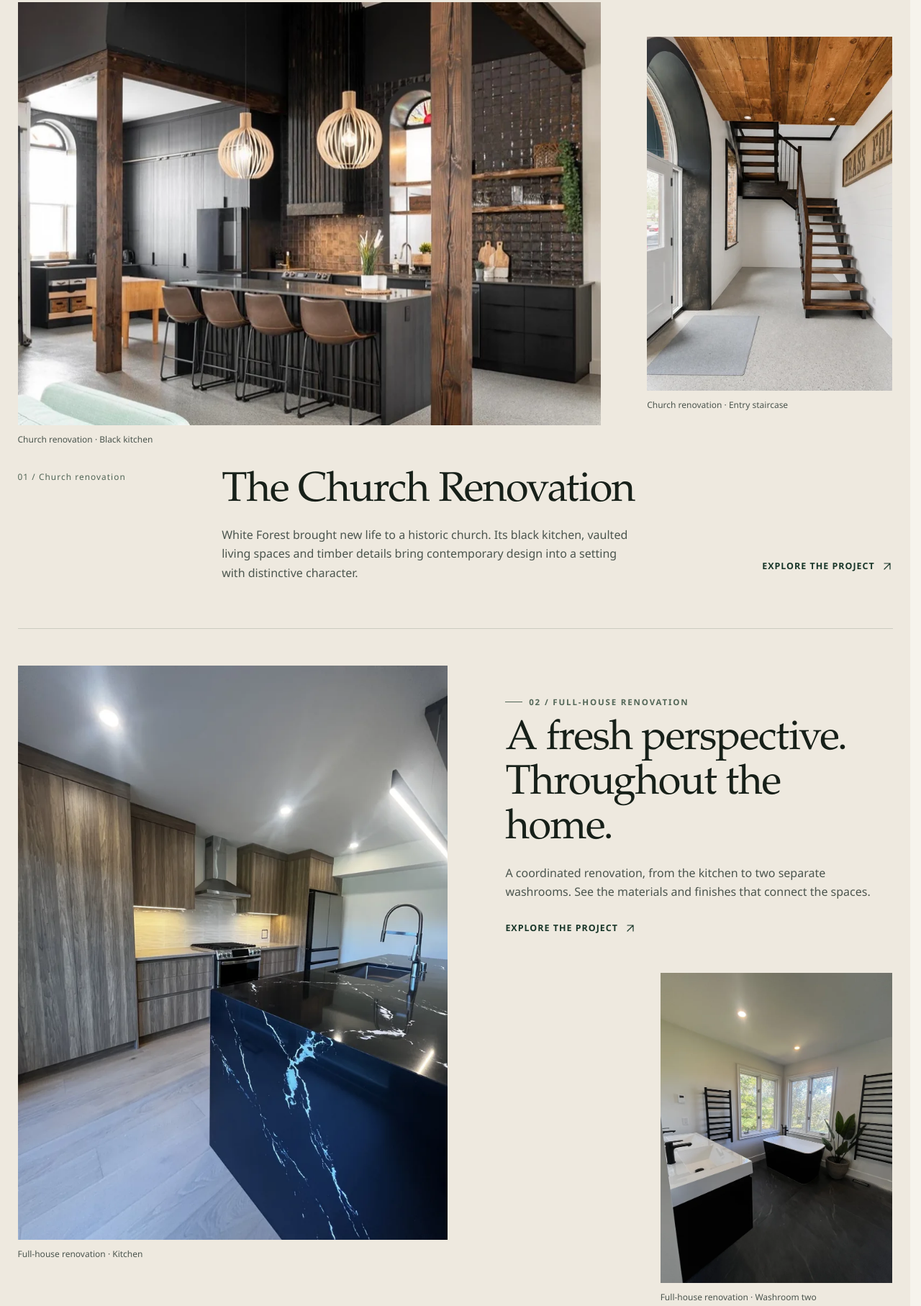
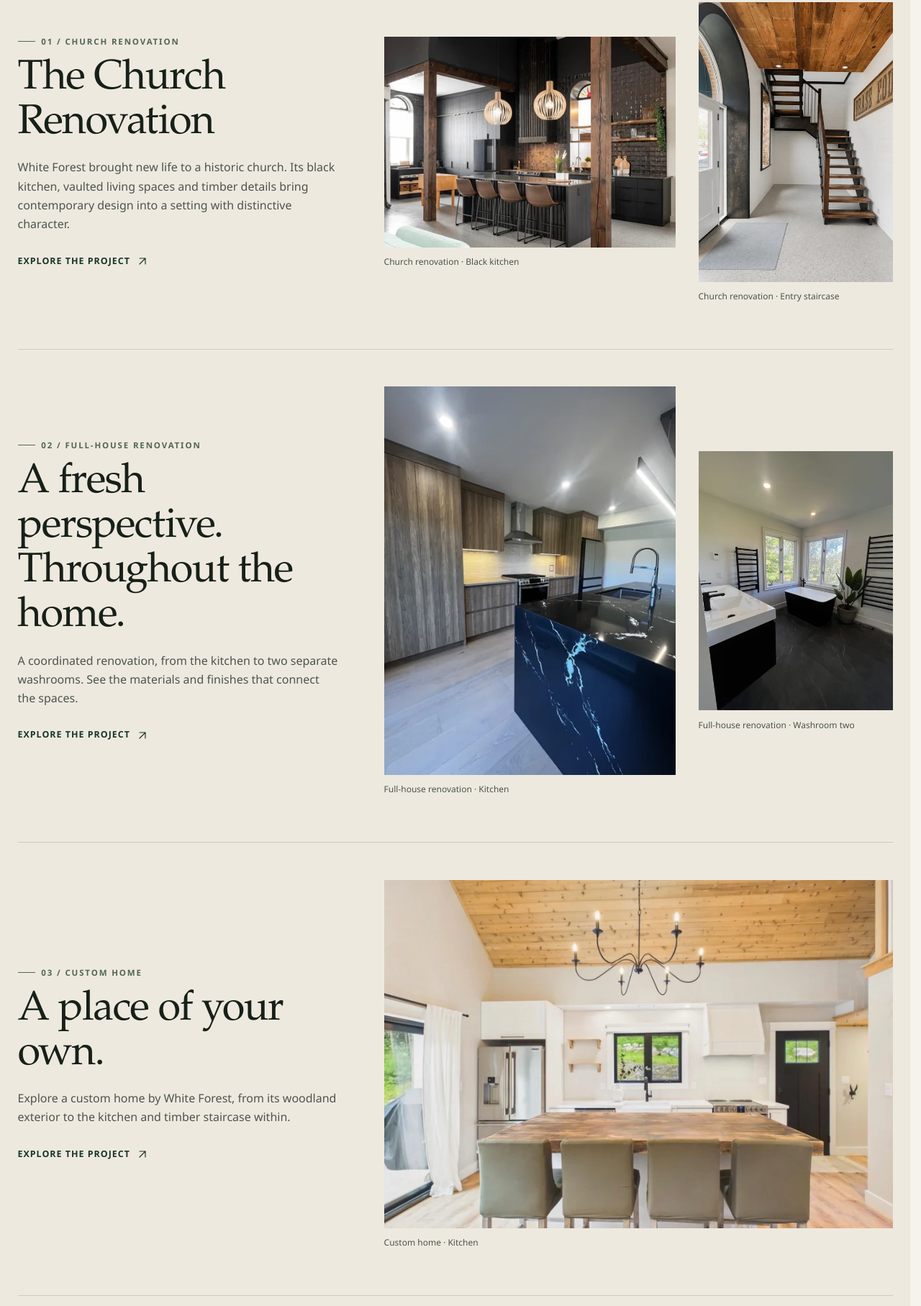
Before and after one commit to StefanSaladino/White-Forest-Homes, a website: page index.html in a window 1280 px wide. Shown: the part 2832-4647 px from the top of the page at 72% size. Drawn offline with Linux system fonts and the light colour scheme.

Commit message:
Use a consistent text-first sequence for homepage featured work

```diff
--- a/404.html
+++ b/404.html
@@ -15,7 +15,7 @@
   <!-- Role-based CSS: order preserves the original cascade exactly. -->
   <link rel="stylesheet" href="assets/css/src/tokens.css?v=3">
   <link rel="stylesheet" href="assets/css/src/base/foundations.css?v=3">
-  <link rel="stylesheet" href="assets/css/src/base/global.css?v=3">
+  <link rel="stylesheet" href="assets/css/src/base/global.css?v=4">
   <link rel="stylesheet" href="assets/css/src/components/navigation.css?v=6">
   <link rel="stylesheet" href="assets/css/src/components/heroes.css?v=3">
   <link rel="stylesheet" href="assets/css/src/pages/home.css?v=3">
@@ -28,7 +28,7 @@
   <link rel="stylesheet" href="assets/css/src/pages/utility-pages.css?v=3">
   <link rel="stylesheet" href="assets/css/src/components/animations.css?v=4">
   <link rel="stylesheet" href="assets/css/src/responsive/tablet.css?v=3">
-  <link rel="stylesheet" href="assets/css/src/responsive/desktop.css?v=3">
+  <link rel="stylesheet" href="assets/css/src/responsive/desktop.css?v=4">
   <meta property="og:type" content="website">
   <meta property="og:locale" content="en_CA">
   <meta property="og:site_name" content="White Forest Homes &amp; Renovations">
@@ -51,8 +51,8 @@
   <script defer src="assets/js/tracking-config.v2.js"></script>
   <script defer src="assets/js/consent.v2.js?v=3"></script>
   <script defer src="assets/js/script.v2.js?v=4"></script>
-  <link rel="stylesheet" href="assets/css/src/pages/real-work.css?v=7">
-  <link rel="stylesheet" href="assets/css/src/pages/editorial-review.css?v=2">
+  <link rel="stylesheet" href="assets/css/src/pages/real-work.css?v=8">
+  <link rel="stylesheet" href="assets/css/src/pages/editorial-review.css?v=3">
 </head>
 <body>
 <a class="skip-link" href="#main-content">Skip to main content</a>
--- a/assets/css/src/pages/editorial-review.css
+++ b/assets/css/src/pages/editorial-review.css
@@ -33,15 +33,10 @@
 .work-heading { margin-bottom: clamp(3rem, 6vw, 5rem); }
 .work-heading > div:last-child { align-self: end; max-width: 36rem; color: var(--ink-soft); }
 .featured-story + .featured-story { margin-top: clamp(2.5rem, 5vw, 4rem); padding-top: clamp(2rem, 4vw, 3.5rem); border-top: 1px solid var(--line); }
-.featured-composition { display: grid; gap: 2rem; align-items: center; }
-.featured-detail { width: 100%; margin: 0; }
-.featured-caption { display: grid; gap: 1rem; margin-top: 2rem; }
-.featured-caption h3, .featured-renovation-copy h3, .featured-custom-copy h3 { font-size: clamp(2rem, 4.5vw, 3.6rem); margin-bottom: 1rem; }
-.featured-caption p, .featured-renovation-copy > p, .featured-custom-copy p { color: var(--ink-soft); max-width: 36rem; }
-.featured-renovation-lead, .featured-story--custom { display: grid; gap: 2rem 4rem; align-items: start; }
-.featured-renovation-copy { padding-top: 1rem; }
-.featured-inset { width: 100%; margin: 2rem 0 0; }
-.featured-custom-copy { align-self: center; }
+.featured-story { display:grid; gap:2rem; align-items:center; }
+.featured-project-copy h3 { font-size:clamp(2rem, 4.5vw, 3.6rem); margin-bottom:1rem; }
+.featured-project-copy > p { color:var(--ink-soft); max-width:36rem; }
+.featured-project-photos { display:grid; gap:2rem; min-width:0; align-items:center; }
 .home-process-layout { display: grid; gap: 2.5rem 4rem; align-items: center; }
 .home-process h2 { margin-bottom: 1.5rem; }
 .editorial-cta { background: var(--forest); color: var(--white); }
@@ -67,17 +62,14 @@
 .about-work-pair { display: grid; gap: 2rem; margin-top: clamp(2.5rem, 6vw, 5rem); align-items: start; }
 
 @media (min-width: 42rem) {
+  .featured-project-photos--pair { grid-template-columns:minmax(0, 1.5fr) minmax(0, 1fr); }
   .home-intro-copy { padding-inline: max(1.5rem, calc((100vw - var(--container)) / 2)); }
-  .featured-composition { grid-template-columns: minmax(0, 1.8fr) minmax(0, .75fr); gap: 2rem; }
-  .featured-detail { width: 100%; }
-  .featured-caption { grid-template-columns: minmax(0, .35fr) minmax(0, 1fr); }
-  .featured-caption > .text-link { grid-column: 2; }
-  .featured-renovation-lead { grid-template-columns: minmax(0, 1fr) minmax(0, .85fr); gap: 2.5rem; }
-  .featured-inset { width: 80%; margin-left: auto; }
   .about-work-pair { grid-template-columns: minmax(0, 1fr) minmax(0, 1fr); gap: 3rem; }
 }
 
 @media (min-width: 64rem) {
+  .featured-story { grid-template-columns:minmax(0, .85fr) minmax(0, 1.35fr); gap:clamp(3rem, 5vw, 5rem); }
+  .featured-project-photos { gap:clamp(1.25rem, 2.5vw, 2rem); }
   .home-intro { grid-template-columns: minmax(0, .9fr) minmax(0, 1.1fr); }
   .home-intro-copy { padding: 4rem 3rem 4rem max(1.5rem, calc((100vw - var(--container)) / 2)); }
   .home-intro h1 { font-size: clamp(4rem, 6vw, 6.5rem); }
@@ -87,13 +79,6 @@
   .editorial-intro { grid-template-columns: minmax(0, 1fr) minmax(0, 1fr); gap: 5rem; }
   .editorial-service { grid-template-columns: 3.5rem minmax(0, 1fr) minmax(12rem, auto); gap: 1.5rem; padding-block: 2.75rem; }
   .editorial-service > .text-link { grid-column: 3; justify-self: end; margin-top: 0; }
-  .featured-composition { grid-template-columns: minmax(0, 1.9fr) minmax(0, .8fr); gap: 4rem; }
-  .featured-caption { grid-template-columns: minmax(0, .35fr) minmax(0, 1fr) minmax(10rem, auto); gap: 2rem; }
-  .featured-caption > .text-link { grid-column: 3; align-self: end; }
-  .featured-renovation-lead { grid-template-columns: minmax(0, 1fr) minmax(0, .9fr); gap: 5rem; }
-  .featured-renovation-copy { padding-top: 2rem; }
-  .featured-inset { width: 60%; margin-top: 2.5rem; }
-  .featured-story--custom { grid-template-columns: minmax(0, .75fr) minmax(0, 1.25fr); }
   .home-process-layout { grid-template-columns: minmax(0, .85fr) minmax(0, 1fr); gap: 6rem; }
   .process-chapter { grid-template-columns: minmax(0, .85fr) minmax(0, 1fr); gap: 3.5rem; }
   .process-chapter-heading { grid-template-columns: 2.5rem minmax(0, 1fr); gap: 1.5rem; }
--- a/assets/css/styles.v1.css
+++ b/assets/css/styles.v1.css
@@ -2883,15 +2883,10 @@ a,button { touch-action:manipulation; }
 .work-heading { margin-bottom: clamp(3rem, 6vw, 5rem); }
 .work-heading > div:last-child { align-self: end; max-width: 36rem; color: var(--ink-soft); }
 .featured-story + .featured-story { margin-top: clamp(2.5rem, 5vw, 4rem); padding-top: clamp(2rem, 4vw, 3.5rem); border-top: 1px solid var(--line); }
-.featured-composition { display: grid; gap: 2rem; align-items: center; }
-.featured-detail { width: 100%; margin: 0; }
-.featured-caption { display: grid; gap: 1rem; margin-top: 2rem; }
-.featured-caption h3, .featured-renovation-copy h3, .featured-custom-copy h3 { font-size: clamp(2rem, 4.5vw, 3.6rem); margin-bottom: 1rem; }
-.featured-caption p, .featured-renovation-copy > p, .featured-custom-copy p { color: var(--ink-soft); max-width: 36rem; }
-.featured-renovation-lead, .featured-story--custom { display: grid; gap: 2rem 4rem; align-items: start; }
-.featured-renovation-copy { padding-top: 1rem; }
-.featured-inset { width: 100%; margin: 2rem 0 0; }
-.featured-custom-copy { align-self: center; }
+.featured-story { display:grid; gap:2rem; align-items:center; }
+.featured-project-copy h3 { font-size:clamp(2rem, 4.5vw, 3.6rem); margin-bottom:1rem; }
+.featured-project-copy > p { color:var(--ink-soft); max-width:36rem; }
+.featured-project-photos { display:grid; gap:2rem; min-width:0; align-items:center; }
 .home-process-layout { display: grid; gap: 2.5rem 4rem; align-items: center; }
 .home-process h2 { margin-bottom: 1.5rem; }
 .editorial-cta { background: var(--forest); color: var(--white); }
@@ -2917,17 +2912,14 @@ a,button { touch-action:manipulation; }
 .about-work-pair { display: grid; gap: 2rem; margin-top: clamp(2.5rem, 6vw, 5rem); align-items: start; }
 
 @media (min-width: 42rem) {
+  .featured-project-photos--pair { grid-template-columns:minmax(0, 1.5fr) minmax(0, 1fr); }
   .home-intro-copy { padding-inline: max(1.5rem, calc((100vw - var(--container)) / 2)); }
-  .featured-composition { grid-template-columns: minmax(0, 1.8fr) minmax(0, .75fr); gap: 2rem; }
-  .featured-detail { width: 100%; }
-  .featured-caption { grid-template-columns: minmax(0, .35fr) minmax(0, 1fr); }
-  .featured-caption > .text-link { grid-column: 2; }
-  .featured-renovation-lead { grid-template-columns: minmax(0, 1fr) minmax(0, .85fr); gap: 2.5rem; }
-  .featured-inset { width: 80%; margin-left: auto; }
   .about-work-pair { grid-template-columns: minmax(0, 1fr) minmax(0, 1fr); gap: 3rem; }
 }
 
 @media (min-width: 64rem) {
+  .featured-story { grid-template-columns:minmax(0, .85fr) minmax(0, 1.35fr); gap:clamp(3rem, 5vw, 5rem); }
+  .featured-project-photos { gap:clamp(1.25rem, 2.5vw, 2rem); }
   .home-intro { grid-template-columns: minmax(0, .9fr) minmax(0, 1.1fr); }
   .home-intro-copy { padding: 4rem 3rem 4rem max(1.5rem, calc((100vw - var(--container)) / 2)); }
   .home-intro h1 { font-size: clamp(4rem, 6vw, 6.5rem); }
@@ -2937,13 +2929,6 @@ a,button { touch-action:manipulation; }
   .editorial-intro { grid-template-columns: minmax(0, 1fr) minmax(0, 1fr); gap: 5rem; }
   .editorial-service { grid-template-columns: 3.5rem minmax(0, 1fr) minmax(12rem, auto); gap: 1.5rem; padding-block: 2.75rem; }
   .editorial-service > .text-link { grid-column: 3; justify-self: end; margin-top: 0; }
-  .featured-composition { grid-template-columns: minmax(0, 1.9fr) minmax(0, .8fr); gap: 4rem; }
-  .featured-caption { grid-template-columns: minmax(0, .35fr) minmax(0, 1fr) minmax(10rem, auto); gap: 2rem; }
-  .featured-caption > .text-link { grid-column: 3; align-self: end; }
-  .featured-renovation-lead { grid-template-columns: minmax(0, 1fr) minmax(0, .9fr); gap: 5rem; }
-  .featured-renovation-copy { padding-top: 2rem; }
-  .featured-inset { width: 60%; margin-top: 2.5rem; }
-  .featured-story--custom { grid-template-columns: minmax(0, .75fr) minmax(0, 1.25fr); }
   .home-process-layout { grid-template-columns: minmax(0, .85fr) minmax(0, 1fr); gap: 6rem; }
   .process-chapter { grid-template-columns: minmax(0, .85fr) minmax(0, 1fr); gap: 3.5rem; }
   .process-chapter-heading { grid-template-columns: 2.5rem minmax(0, 1fr); gap: 1.5rem; }
--- a/index.html
+++ b/index.html
@@ -14,7 +14,7 @@
   <!-- Role-based CSS: order preserves the original cascade exactly. -->
   <link rel="stylesheet" href="assets/css/src/tokens.css?v=3">
   <link rel="stylesheet" href="assets/css/src/base/foundations.css?v=3">
-  <link rel="stylesheet" href="assets/css/src/base/global.css?v=3">
+  <link rel="stylesheet" href="assets/css/src/base/global.css?v=4">
   <link rel="stylesheet" href="assets/css/src/components/navigation.css?v=6">
   <link rel="stylesheet" href="assets/css/src/components/heroes.css?v=3">
   <link rel="stylesheet" href="assets/css/src/pages/home.css?v=3">
@@ -27,7 +27,7 @@
   <link rel="stylesheet" href="assets/css/src/pages/utility-pages.css?v=3">
   <link rel="stylesheet" href="assets/css/src/components/animations.css?v=4">
   <link rel="stylesheet" href="assets/css/src/responsive/tablet.css?v=3">
-  <link rel="stylesheet" href="assets/css/src/responsive/desktop.css?v=3">
+  <link rel="stylesheet" href="assets/css/src/responsive/desktop.css?v=4">
   <meta property="og:type" content="website">
   <meta property="og:locale" content="en_CA">
   <meta property="og:site_name" content="White Forest Homes &amp; Renovations">
@@ -51,8 +51,8 @@
   <script defer src="assets/js/tracking-config.v2.js"></script>
   <script defer src="assets/js/consent.v2.js?v=3"></script>
   <script defer src="assets/js/script.v2.js?v=4"></script>
-  <link rel="stylesheet" href="assets/css/src/pages/real-work.css?v=7">
-  <link rel="stylesheet" href="assets/css/src/pages/editorial-review.css?v=2">
+  <link rel="stylesheet" href="assets/css/src/pages/real-work.css?v=8">
+  <link rel="stylesheet" href="assets/css/src/pages/editorial-review.css?v=3">
 </head>
 <body>
 <a class="skip-link" href="#main-content">Skip to main content</a>
@@ -182,100 +182,99 @@
 </a>
 </div>
 </div>
-<article class="featured-story featured-story--church" aria-labelledby="featured-church">
-<div class="featured-composition" data-reveal>
-<figure class="editorial-photo featured-primary">
+<article class="featured-story" aria-labelledby="featured-church">
+<div class="featured-project-copy" data-reveal>
+<span class="eyebrow">01 / Church renovation</span>
+<h3 id="featured-church">The Church Renovation</h3>
+<p>White Forest brought new life to a historic church. Its black kitchen, vaulted living spaces and timber details bring contemporary design into a setting with distinctive character.</p>
+<a class="text-link" href="church-kitchen.html" aria-label="Explore project: The Church Renovation">Explore the Project <svg class="icon link-arrow" aria-hidden="true" focusable="false"><use href="assets/images/icons.svg#arrow-up-right"></use></svg></a>
+</div>
+<div class="featured-project-photos featured-project-photos--pair">
+<figure class="editorial-photo" data-reveal>
 <a class="expandable-photo" href="assets/images/dark-kitchen-island-angle.webp" data-photo-expand aria-label="Enlarge photo: Black church kitchen with an island, wood pendants and timber columns">
 <picture>
-<source type="image/webp" srcset="assets/images/dark-kitchen-island-angle-480.webp 480w, assets/images/dark-kitchen-island-angle-800.webp 800w, assets/images/dark-kitchen-island-angle.webp 991w" sizes="(min-width:64rem) 60vw, 100vw">
+<source type="image/webp" srcset="assets/images/dark-kitchen-island-angle-480.webp 480w, assets/images/dark-kitchen-island-angle-800.webp 800w, assets/images/dark-kitchen-island-angle.webp 991w" sizes="(min-width: 64rem) 33vw, (min-width: 42rem) 60vw, 100vw">
 <img src="assets/images/dark-kitchen-island-angle.webp" width="991" height="718" alt="Black church kitchen with an island, wood pendants and timber columns" loading="lazy" decoding="async">
 </picture>
 </a>
 <figcaption>Church renovation · Black kitchen</figcaption>
 </figure>
-<figure class="editorial-photo featured-detail">
+<figure class="editorial-photo" data-reveal>
   <a class="expandable-photo" href="assets/images/church-entry-staircase.webp" data-photo-expand aria-label="Enlarge photo: Open-riser timber staircase beside the arched church entrance">
     <picture>
-      <source type="image/webp" srcset="assets/images/church-entry-staircase-480.webp 480w, assets/images/church-entry-staircase-800.webp 800w, assets/images/church-entry-staircase.webp 1044w" sizes="(min-width: 42rem) 30vw, 100vw">
+      <source type="image/webp" srcset="assets/images/church-entry-staircase-480.webp 480w, assets/images/church-entry-staircase-800.webp 800w, assets/images/church-entry-staircase.webp 1044w" sizes="(min-width: 64rem) 22vw, (min-width: 42rem) 40vw, 100vw">
       <img src="assets/images/church-entry-staircase.webp" width="1044" height="1506" alt="Open-riser timber staircase beside the arched church entrance" loading="lazy" decoding="async">
     </picture>
   </a>
   <figcaption>Church renovation · Entry staircase</figcaption>
 </figure>
 </div>
-<div class="featured-caption" data-reveal>
-<span class="editorial-number">01 / Church renovation</span>
-<div>
-<h3 id="featured-church">The Church Renovation</h3>
-<p>White Forest brought new life to a historic church. Its black kitchen, vaulted living spaces and timber details bring contemporary design into a setting with distinctive character.</p>
+</article>
+<article class="featured-story" aria-labelledby="featured-renovation">
+<div class="featured-project-copy" data-reveal>
+<span class="eyebrow">02 / Full-house renovation</span>
+<h3 id="featured-renovation">A fresh perspective.<br>Throughout the home.</h3>
+<p>A coordinated renovation, from the kitchen to two separate washrooms. See the materials and finishes that connect the spaces.</p>
+<a class="text-link" href="full-house-renovation.html" aria-label="Explore project: The Full-Home Renovation">Explore the Project <svg class="icon link-arrow" aria-hidden="true" focusable="false"><use href="assets/images/icons.svg#arrow-up-right"></use></svg></a>
 </div>
-<a class="text-link" href="church-kitchen.html" aria-label="Explore project: The Church Renovation">Explore the Project <svg class="icon link-arrow" aria-hidden="true" focusable="false"><use href="assets/images/icons.svg#arrow-up-right"></use></svg>
-</a>
-</div>
-</article>
-<article class="featured-story featured-story--renovation" aria-labelledby="featured-renovation">
-<div class="featured-renovation-lead">
-<figure class="editorial-photo featured-primary">
+<div class="featured-project-photos featured-project-photos--pair">
+<figure class="editorial-photo" data-reveal>
 <a class="expandable-photo" href="assets/images/renovation-kitchen-angle.webp" data-photo-expand aria-label="Enlarge photo: Wood-look kitchen cabinetry and dark waterfall island in the full-house renovation">
 <picture>
-<source type="image/webp" srcset="assets/images/renovation-kitchen-angle-480.webp 480w, assets/images/renovation-kitchen-angle-800.webp 800w, assets/images/renovation-kitchen-angle.webp 1152w" sizes="(min-width:64rem) 60vw, 100vw">
+<source type="image/webp" srcset="assets/images/renovation-kitchen-angle-480.webp 480w, assets/images/renovation-kitchen-angle-800.webp 800w, assets/images/renovation-kitchen-angle.webp 1152w" sizes="(min-width: 64rem) 33vw, (min-width: 42rem) 60vw, 100vw">
 <img src="assets/images/renovation-kitchen-angle.webp" width="1152" height="1536" alt="Wood-look kitchen cabinetry and dark waterfall island in the full-house renovation" loading="lazy" decoding="async">
 </picture>
 </a>
 <figcaption>Full-house renovation · Kitchen</figcaption>
 </figure>
-<div class="featured-renovation-copy" data-reveal>
-<span class="eyebrow">02 / Full-house renovation</span>
-<h3 id="featured-renovation">A fresh perspective.<br>Throughout the home.</h3>
-<p>A coordinated renovation, from the kitchen to two separate washrooms. See the materials and finishes that connect the spaces.</p>
-<a class="text-link" href="full-house-renovation.html">Explore the Project <svg class="icon link-arrow" aria-hidden="true" focusable="false"><use href="assets/images/icons.svg#arrow-up-right"></use></svg>
-</a>
-<figure class="editorial-photo featured-inset">
+<figure class="editorial-photo" data-reveal>
 <a class="expandable-photo" href="assets/images/renovation-washroom-two-bath.webp" data-photo-expand aria-label="Enlarge photo: Freestanding bath and double vanity in the second washroom">
 <picture>
-<source type="image/webp" srcset="assets/images/renovation-washroom-two-bath-480.webp 480w, assets/images/renovation-washroom-two-bath-800.webp 800w, assets/images/renovation-washroom-two-bath.webp 1152w" sizes="(min-width:64rem) 60vw, 100vw">
+<source type="image/webp" srcset="assets/images/renovation-washroom-two-bath-480.webp 480w, assets/images/renovation-washroom-two-bath-800.webp 800w, assets/images/renovation-washroom-two-bath.webp 1152w" sizes="(min-width: 64rem) 22vw, (min-width: 42rem) 40vw, 100vw">
 <img src="assets/images/renovation-washroom-two-bath.webp" width="1152" height="1536" alt="Freestanding bath and double vanity in the second washroom" loading="lazy" decoding="async">
 </picture>
 </a>
 <figcaption>Full-house renovation · Washroom two</figcaption>
 </figure>
 </div>
-</div>
 </article>
-<article class="featured-story featured-story--custom" aria-labelledby="featured-custom">
-<div class="featured-custom-copy" data-reveal>
+<article class="featured-story" aria-labelledby="featured-custom">
+<div class="featured-project-copy" data-reveal>
 <span class="eyebrow">03 / Custom home</span>
 <h3 id="featured-custom">A place of your own.</h3>
 <p>Explore a custom home by White Forest, from its woodland exterior to the kitchen and timber staircase within.</p>
-<a class="text-link" href="custom-home-case-study.html">Explore the Project <svg class="icon link-arrow" aria-hidden="true" focusable="false"><use href="assets/images/icons.svg#arrow-up-right"></use></svg>
-</a>
+<a class="text-link" href="custom-home-case-study.html" aria-label="Explore project: The Custom Home">Explore the Project <svg class="icon link-arrow" aria-hidden="true" focusable="false"><use href="assets/images/icons.svg#arrow-up-right"></use></svg></a>
 </div>
-<figure class="editorial-photo featured-custom-photo">
+<div class="featured-project-photos">
+<figure class="editorial-photo" data-reveal>
 <a class="expandable-photo" href="assets/images/white-kitchen-island-front.webp" data-photo-expand aria-label="Enlarge photo: White cabinetry and timber island in the separate custom home">
 <picture>
-<source type="image/webp" srcset="assets/images/white-kitchen-island-front-480.webp 480w, assets/images/white-kitchen-island-front-800.webp 800w, assets/images/white-kitchen-island-front.webp 1148w" sizes="(min-width:64rem) 60vw, 100vw">
+<source type="image/webp" srcset="assets/images/white-kitchen-island-front-480.webp 480w, assets/images/white-kitchen-island-front-800.webp 800w, assets/images/white-kitchen-island-front.webp 1148w" sizes="(min-width: 64rem) 55vw, 100vw">
 <img src="assets/images/white-kitchen-island-front.webp" width="1148" height="787" alt="White cabinetry and timber island in the separate custom home" loading="lazy" decoding="async">
 </picture>
 </a>
 <figcaption>Custom home · Kitchen</figcaption>
 </figure>
+</div>
 </article>
-<article class="featured-story featured-story--custom" aria-labelledby="featured-addition">
-<div class="featured-custom-copy" data-reveal>
+<article class="featured-story" aria-labelledby="featured-addition">
+<div class="featured-project-copy" data-reveal>
 <span class="eyebrow">04 / Addition</span>
 <h3 id="featured-addition">More space for everyday life.</h3>
 <p>A windowed addition with dark siding and timber trim. See more of our addition work in the portfolio.</p>
-<a class="text-link" href="renovations-additions.html#additions">Explore Additions <svg class="icon link-arrow" aria-hidden="true" focusable="false"><use href="assets/images/icons.svg#arrow-up-right"></use></svg></a>
+<a class="text-link" href="renovations-additions.html#additions" aria-label="Explore additions">Explore Additions <svg class="icon link-arrow" aria-hidden="true" focusable="false"><use href="assets/images/icons.svg#arrow-up-right"></use></svg></a>
 </div>
-<figure class="editorial-photo">
+<div class="featured-project-photos">
+<figure class="editorial-photo" data-reveal>
   <a class="expandable-photo" href="assets/images/addition-windowed-exterior.webp" data-photo-expand aria-label="Enlarge photo: Windowed addition with dark siding and timber trim">
     <picture>
-      <source type="image/webp" srcset="assets/images/addition-windowed-exterior-480.webp 480w, assets/images/addition-windowed-exterior-800.webp 800w, assets/images/addition-windowed-exterior.webp 1440w" sizes="(min-width: 64rem) 58vw, 100vw">
+      <source type="image/webp" srcset="assets/images/addition-windowed-exterior-480.webp 480w, assets/images/addition-windowed-exterior-800.webp 800w, assets/images/addition-windowed-exterior.webp 1440w" sizes="(min-width: 64rem) 55vw, 100vw">
       <img src="assets/images/addition-windowed-exterior.webp" width="1440" height="1080" alt="Windowed addition with dark siding and timber trim" loading="lazy" decoding="async">
     </picture>
   </a>
   <figcaption>Addition · Windowed exterior</figcaption>
 </figure>
+</div>
 </article>
 </div>
 </section>
```
Also changed, not shown: DESIGN-REVIEW.md (+9 -1 lines), about.html (+4 -4 lines), church-kitchen.html (+4 -4 lines), contact.html (+4 -4 lines), custom-home-case-study.html (+4 -4 lines), custom-homes.html (+4 -4 lines), full-house-renovation.html (+4 -4 lines), kitchens-interiors.html (+4 -4 lines), privacy.html (+4 -4 lines), process.html (+4 -4 lines), projects.html (+4 -4 lines), renovations-additions.html (+4 -4 lines), scripts/validate-site.mjs (+4 -4 lines), services.html (+4 -4 lines), 1 more files.
